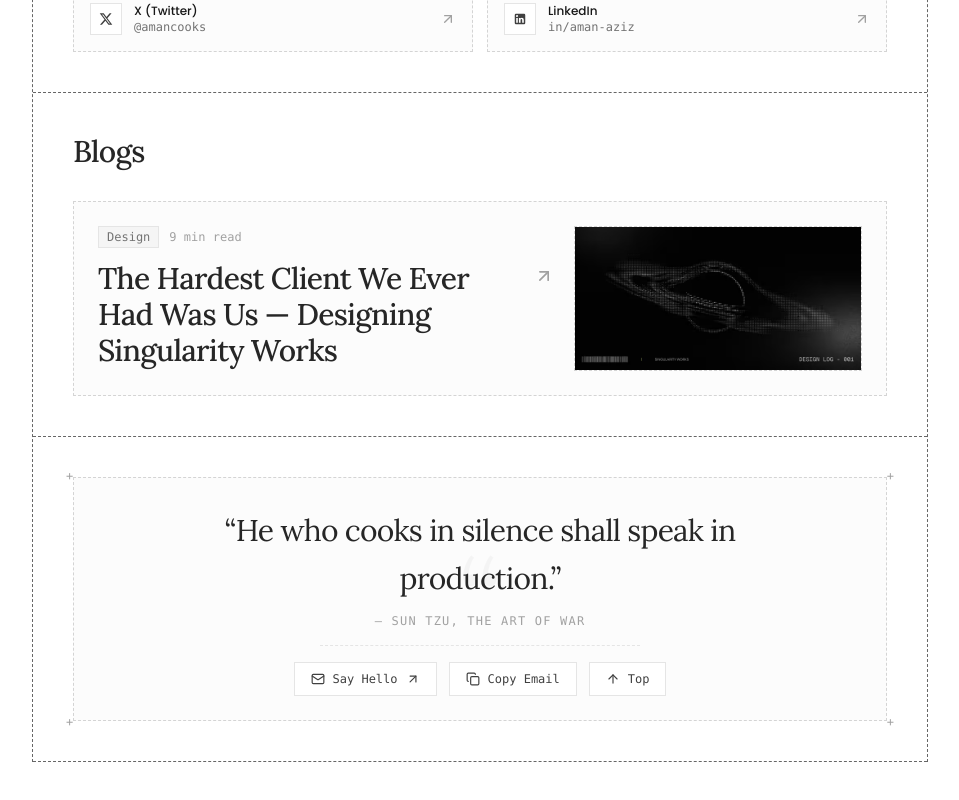
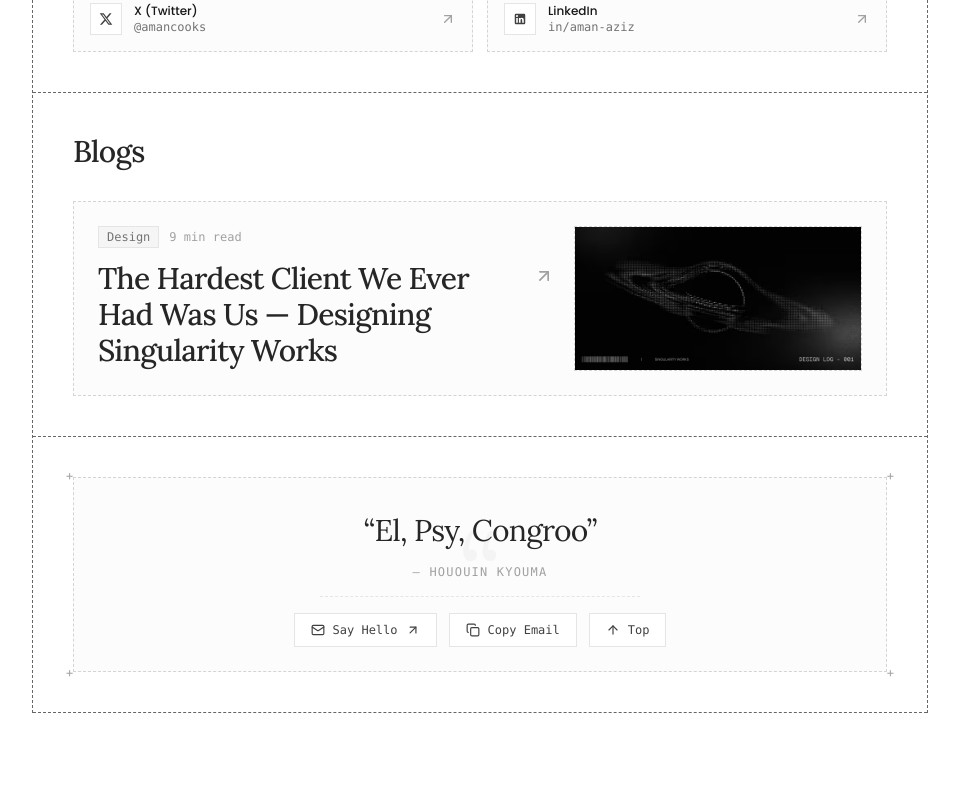
Before and after one commit to tutankhAman/folio-v3, a React (Vite) app: page /tldr in a window 1280 px wide. Shown: the part 4410-5210 px from the top of the page, without its empty margins (160-1119 px from the left). Built offline with nearby package versions, Linux system fonts and the light colour scheme; no server answers.

Commit message:
Update folio outro quote to El, Psy, Congroo — Hououin Kyouma

```diff
--- a/src/components/resume/outro-section.tsx
+++ b/src/components/resume/outro-section.tsx
@@ -41,11 +41,11 @@ export function OutroSection() {
       <div className="relative z-10">
         {/* Memorable Quote */}
         <blockquote className="mx-auto mt-1 max-w-xl font-serif text-neutral-800 text-xl leading-relaxed tracking-tight sm:text-2xl md:text-3xl">
-          “He who cooks in silence shall speak in production.”
+          “El, Psy, Congroo”
         </blockquote>
 
         <p className="mt-2.5 font-mono text-neutral-400 text-xs uppercase tracking-widest">
-          — Sun Tzu, The Art of War
+          — Hououin Kyouma
         </p>
 
         {/* Dashed Divider */}
```
